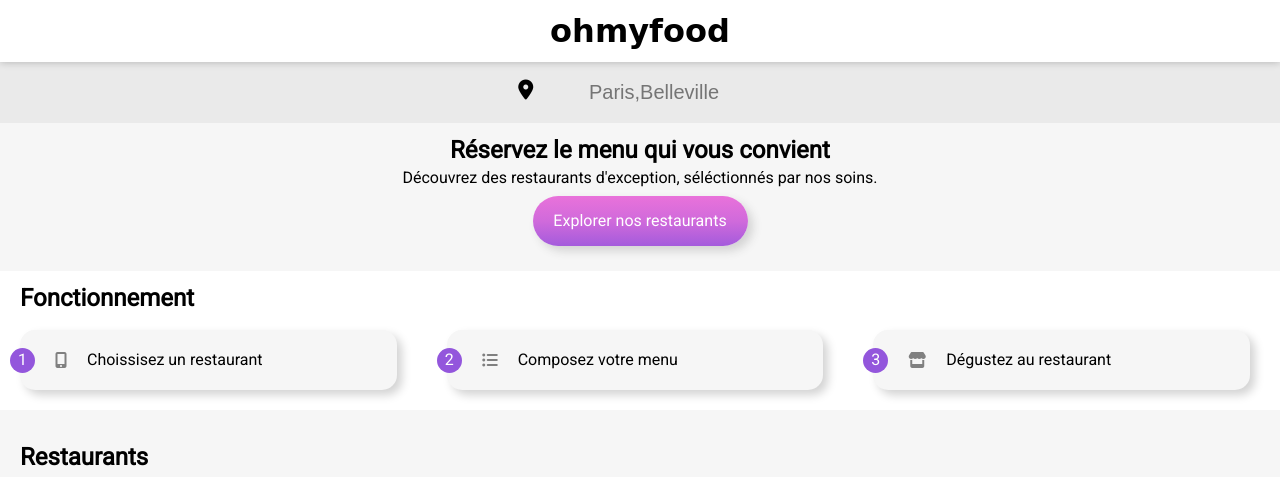
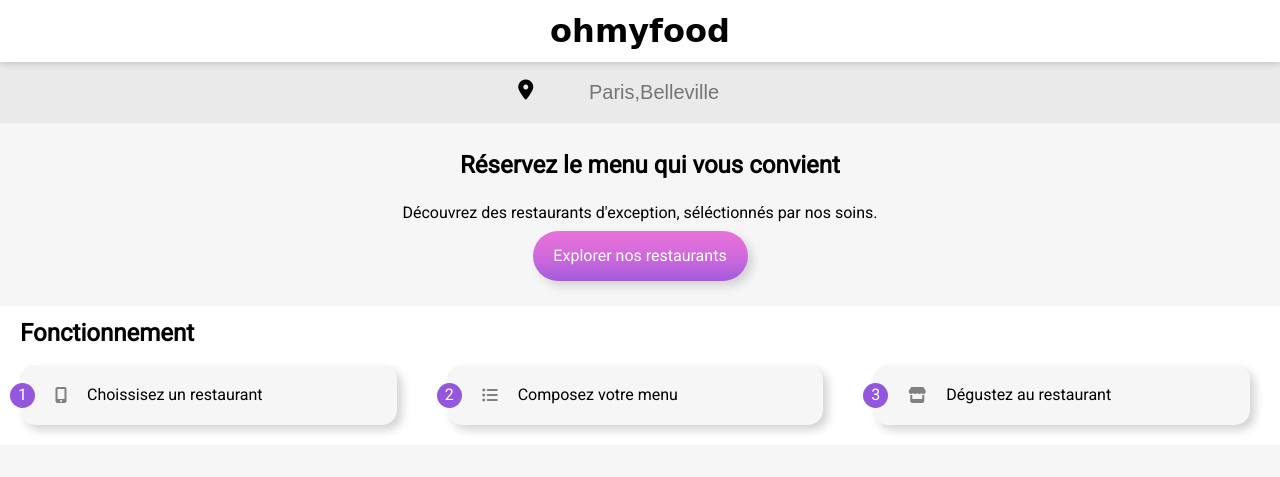
Before and after one commit to FlorentS19/SauvageFlorent_3_25012021, a website: page index.html in a window 1280 px wide. Shown: the top 477 px of the page. Drawn offline with Linux system fonts and the light colour scheme; a web font is replaced by a local one.

```diff
--- a/scss/main.scss
+++ b/scss/main.scss
@@ -121,7 +121,7 @@
 body{font-family: 'Roboto', sans-serif; margin: 0;}
 h1, h4, .loader_lettreP, .loader_lettreS, .loader_lettreT{font-family: 'Shrikhand', cursive;}
 h1{font-size: 2em; font-weight: bold;}
-h2{font-size: 1.5em; font-weight: bold;}
+h2{font-size: 1.5em; font-weight: bold; margin: 15px 0 20px 20px;}
 h3{font-size: 1.17em; font-weight: bold;}
 h4{font-weight: bold;}
 a:visited{color: black;}
@@ -174,7 +174,6 @@
 /*Fontcionnement*/
 ol{padding: 0;}
 #i_color_gris{color: grey;}
-#space{margin: 15px 0 20px 20px;}
 .btn{
     display: flex;
     justify-content: flex-start;
@@ -294,11 +293,3 @@
     #new{right: 4%;}
     .footer{display: flex; flex-direction: column; align-items: center;}
 }
-
-
-/***
-
--Vérifier si passer de #space a h2 change quelque chose visuellement.
--Vérifier si passer de #heart a &_text #_heart change quelque chose visuellement.
-
-***/
```
Also changed, not shown: package.json (added, +17 -0 lines), css/stylesheetacceuil.css, 1 other file.
